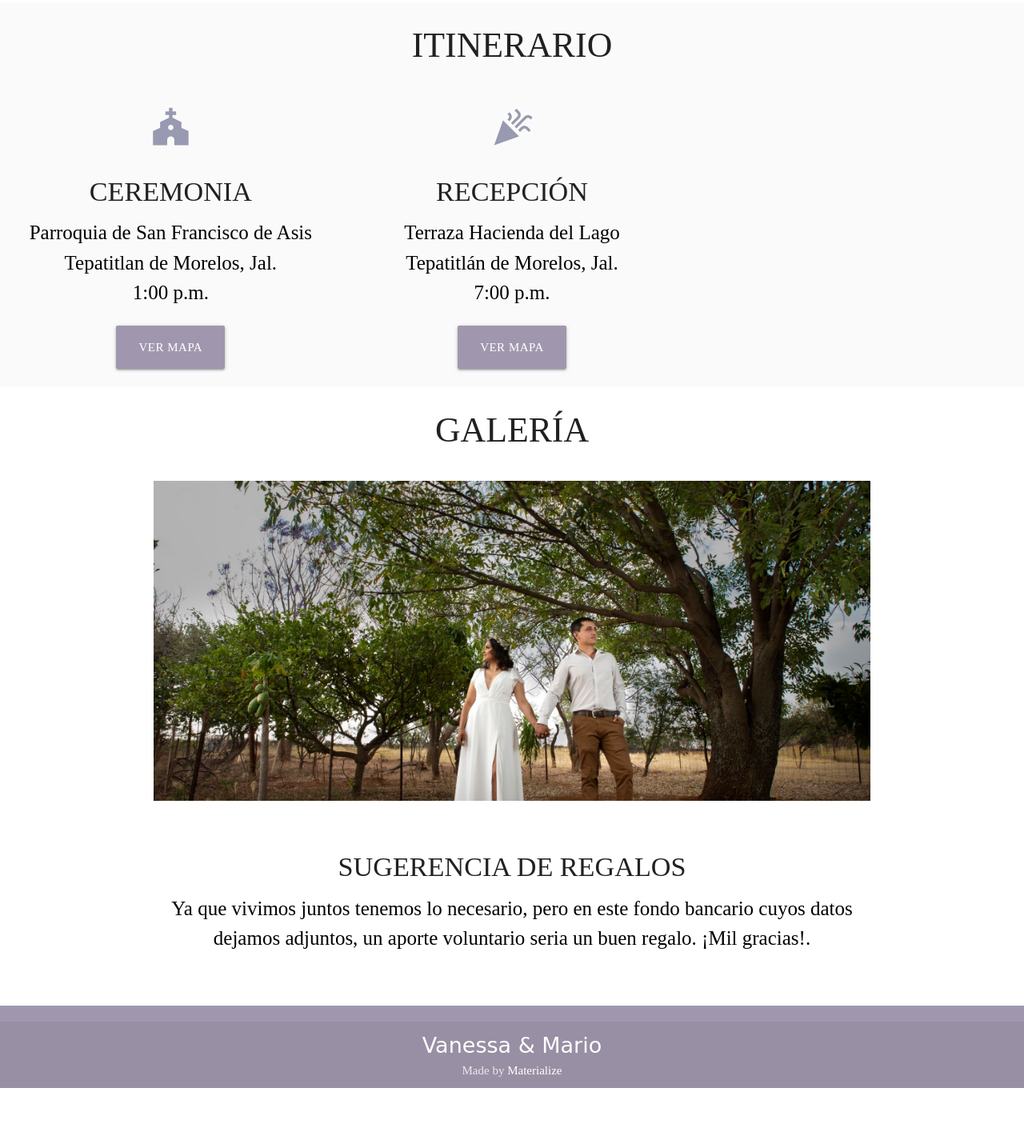
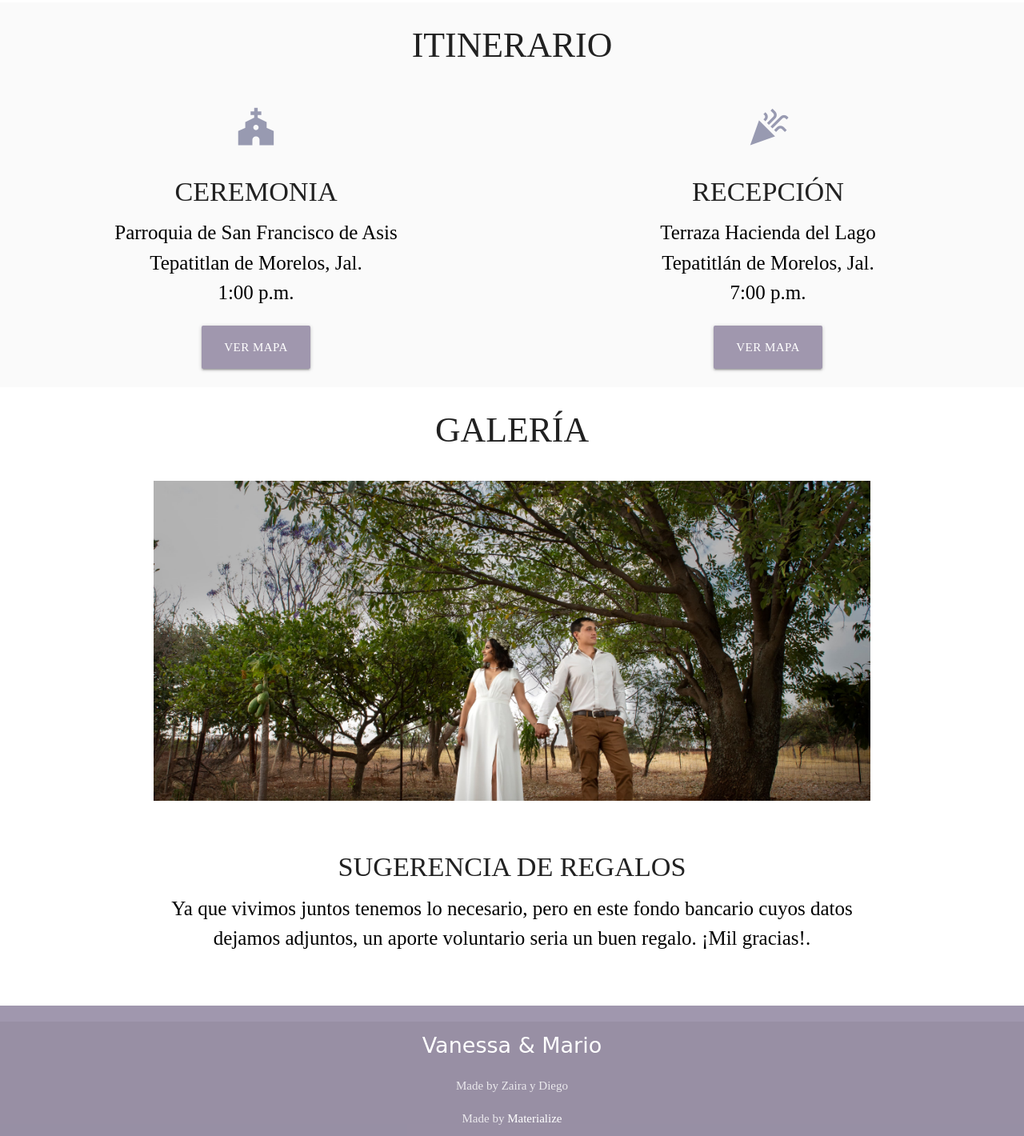
Before and after one commit to MarioJauIba/ControlBoda.mv, a Flask app: page / in a window 1280 px wide. Shown: the part 2406-3826 px from the top of the page at 80% size. Before the commit the page ends 3766 px from the top, so only its background shows below. Run offline with Flask 3, Linux system fonts and the light colour scheme; some libraries are stand-ins or nearby versions; some web fonts are replaced.

Commit message:
actualizacion

```diff
--- a/templates/parallax-template/index.html
+++ b/templates/parallax-template/index.html
@@ -169,7 +169,7 @@
     <div class="col s12 ">
       <h3 class="header center light cormorant-upright-regular ">ITINERARIO</h3>
     </div>
-    <div class="col s12 m4">
+    <div class="col s12 m6">
       <div class="icon-block center">
         <h2 class="center blue-lihtgray-color"><i class="material-icons">church</i></h2>
         <h4 class="header center light cormorant-upright-regular ">CEREMONIA</h4>
@@ -200,7 +200,7 @@
       </div>
     </div>
   -->
-    <div class="col s12 m4">
+    <div class="col s12 m6">
       <div class="icon-block center">
         <h2 class="center blue-lihtgray-color"><i class="material-icons">celebration</i></h2>
         <h4 class="header center light cormorant-upright-regular ">RECEPCIÓN</h4>
@@ -390,6 +390,7 @@
     <div class="footer-copyright">
       <div class="container center">
         <a class="ex3 center white-text waterfall-regular" >Vanessa & Mario</a><br>
+        <p>Made by Zaira y Diego</p>
       Made by <a class="white-text text-lighten-3" href="http://materializecss.com">Materialize</a>
       </div>
     </div>
```
